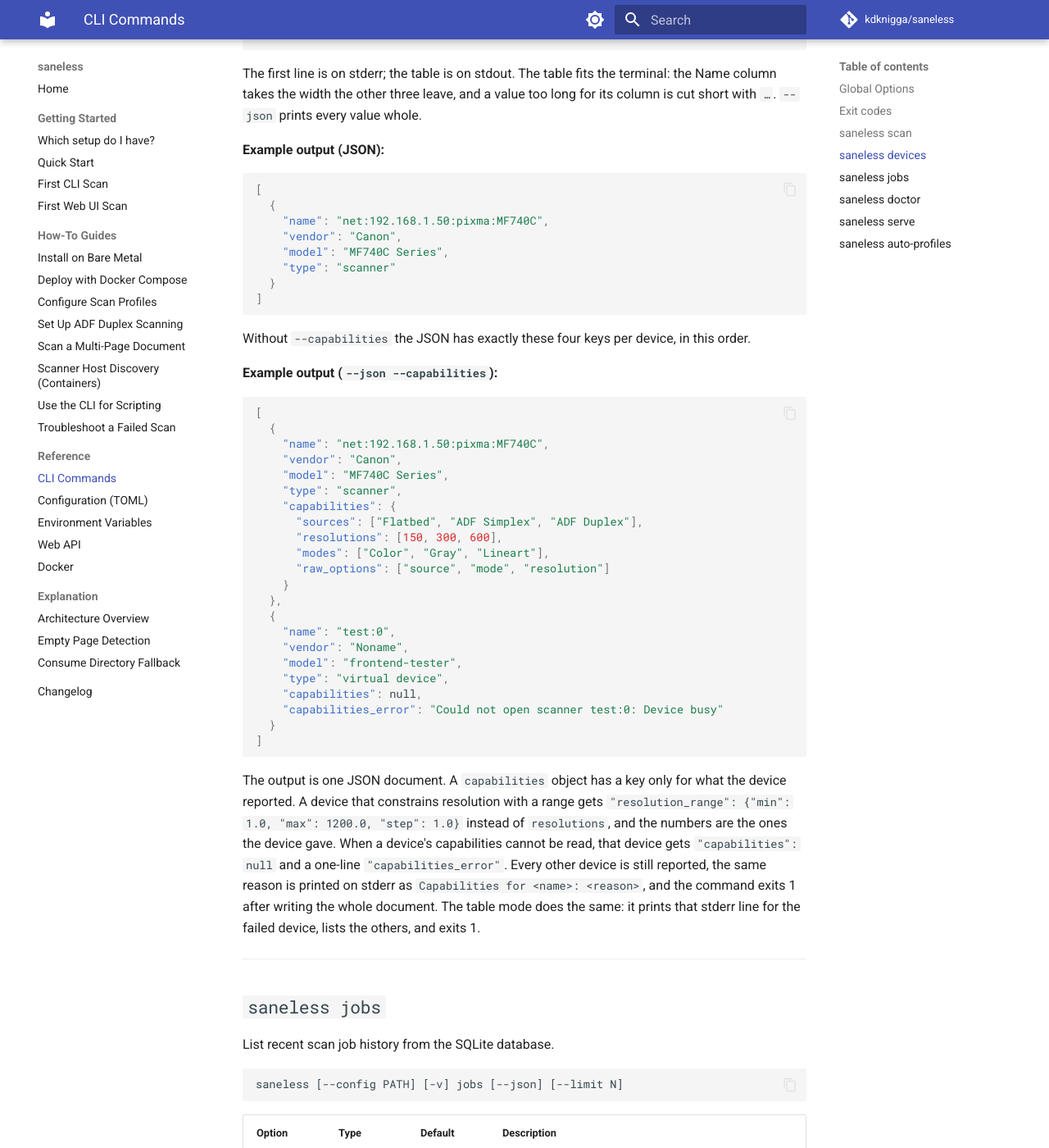
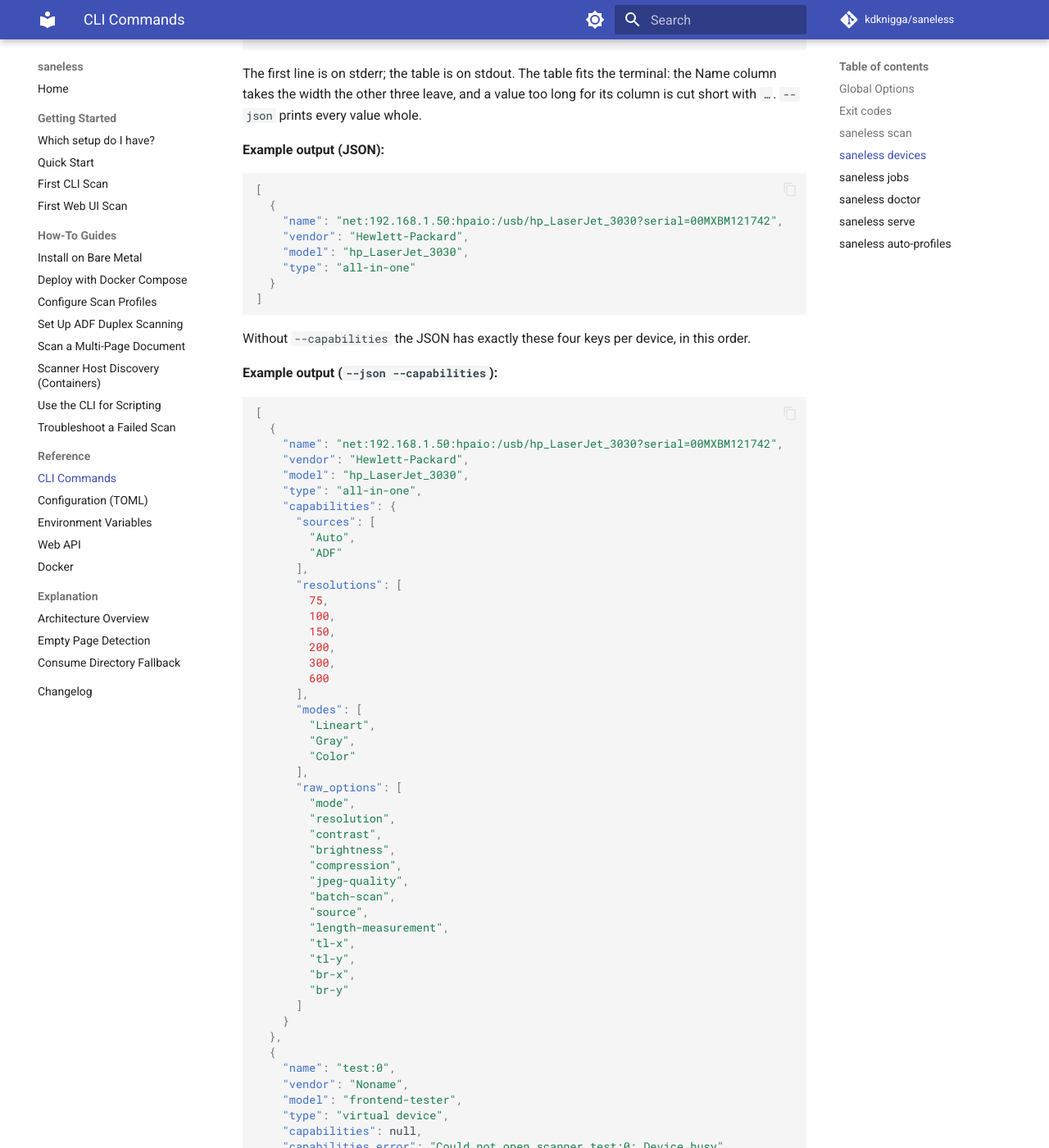
Before and after one commit to kdknigga/saneless, an MkDocs documentation site: the page built from docs/reference/cli-commands.md, in a window 1280 px wide and 1400 px high, scrolled down 6449 px. Shown: the whole window at 82% size. Built offline with MkDocs 1.6.1 and Material for MkDocs 9.7.7, drawn with Linux system fonts in a browser that asks for light colours; comment, search, counter and statistics services are not loaded; some of the changed text lies outside the part shown.

Commit message:
docs(49-11): §10 pass — stale claims on the profile, duplex, empty-page and reference pages
- configure-scan-profiles: the source row says names are the scanner's own
  (HP 3030 Auto/ADF, fi-7160 ADF Front/Back/Duplex); empty-page detection
  runs on every scan, not only duplex
- set-up-adf-duplex: only adf and adf-duplex match auto-profiles names; the
  adf-mode drivers (epson2, kodakaio, magicolor, epsonds) name their feeder
  'Automatic Document Feeder' (checked in libsane 1.0.32), so the example
  uses that source
- empty-page-detection: a mark under the threshold does not save a page
- cli-commands: devices --json samples rendered from the real CLI for the
  HP LaserJet 3030 the table shows; older-schema sentence in present tense
- configuration: two rc-era history sentences removed, and the phrase pin
  on one of them (D-07, N-67)
- web-api: every JSON body in the compact form JSONResponse sends; the
  /api/paperless/test rows are checked against the live route, every JSON
  span against the renderer, and the two spaced-JSON pins now derive the
  body from JSONResponse (T-27)

Co-Authored-By: Claude Opus 5.5 (1M context) <noreply@anthropic.com>
Claude-Session: https://claude.ai/code/session_013CxQxLcnRUSK9XY3SKundu

````diff
--- a/docs/reference/cli-commands.md
+++ b/docs/reference/cli-commands.md
@@ -127,10 +127,10 @@ The first line is on stderr; the table is on stdout. The table fits the terminal
 ```json
 [
   {
-    "name": "net:192.168.1.50:pixma:MF740C",
-    "vendor": "Canon",
-    "model": "MF740C Series",
-    "type": "scanner"
+    "name": "net:192.168.1.50:hpaio:/usb/hp_LaserJet_3030?serial=00MXBM121742",
+    "vendor": "Hewlett-Packard",
+    "model": "hp_LaserJet_3030",
+    "type": "all-in-one"
   }
 ]
 ```
@@ -142,15 +142,43 @@ Without `--capabilities` the JSON has exactly these four keys per device, in thi
 ```json
 [
   {
-    "name": "net:192.168.1.50:pixma:MF740C",
-    "vendor": "Canon",
-    "model": "MF740C Series",
-    "type": "scanner",
+    "name": "net:192.168.1.50:hpaio:/usb/hp_LaserJet_3030?serial=00MXBM121742",
+    "vendor": "Hewlett-Packard",
+    "model": "hp_LaserJet_3030",
+    "type": "all-in-one",
     "capabilities": {
-      "sources": ["Flatbed", "ADF Simplex", "ADF Duplex"],
-      "resolutions": [150, 300, 600],
-      "modes": ["Color", "Gray", "Lineart"],
-      "raw_options": ["source", "mode", "resolution"]
+      "sources": [
+        "Auto",
+        "ADF"
+      ],
+      "resolutions": [
+        75,
+        100,
+        150,
+        200,
+        300,
+        600
+      ],
+      "modes": [
+        "Lineart",
+        "Gray",
+        "Color"
+      ],
+      "raw_options": [
+        "mode",
+        "resolution",
+        "contrast",
+        "brightness",
+        "compression",
+        "jpeg-quality",
+        "batch-scan",
+        "source",
+        "length-measurement",
+        "tl-x",
+        "tl-y",
+        "br-x",
+        "br-y"
+      ]
     }
   },
   {
````
Also changed, not shown: other parts of docs/reference/cli-commands.md (+1 -1 lines), docs/explanation/empty-page-detection.md (+1 -1 lines), docs/how-to/configure-scan-profiles.md (+2 -2 lines), docs/how-to/set-up-adf-duplex.md (+6 -6 lines), docs/reference/configuration.md (+2 -2 lines), docs/reference/web-api.md (+12 -12 lines), 3 other files.
